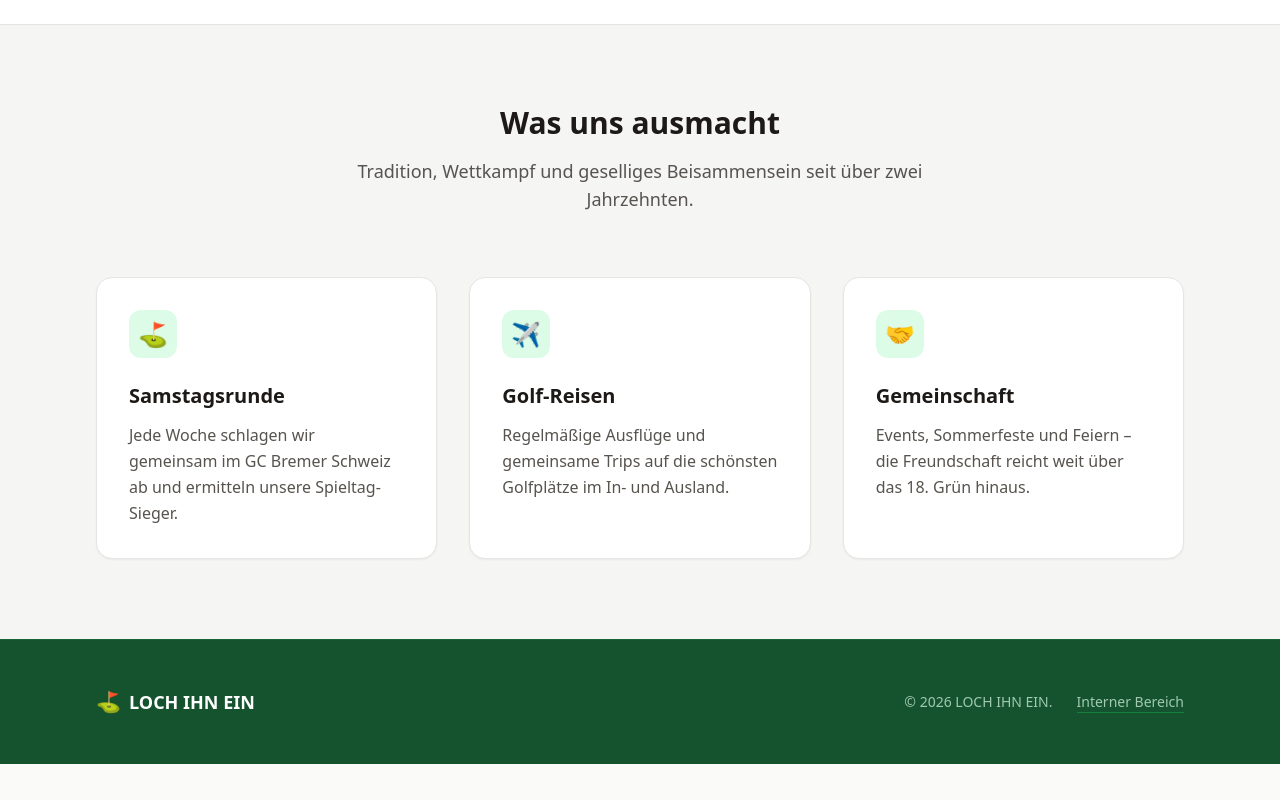
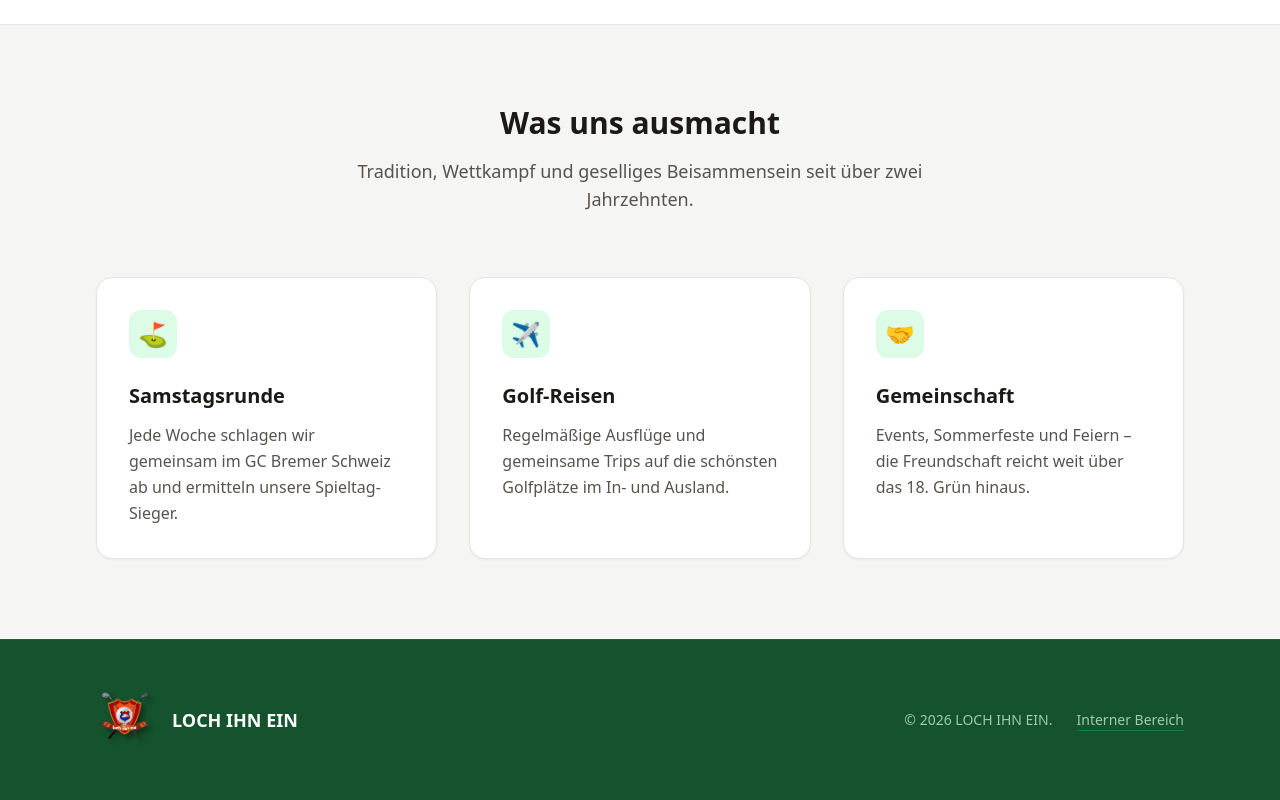
Before and after one commit to TST64/lochihnein-landingpage, a plain HTML site: page index.html in a window 1280 px wide. Shown: the part 1340-2140 px from the top of the page. Before the commit the page ends 2104 px from the top, so only its background shows below. Drawn offline with nearby package versions, Linux system fonts and the light colour scheme.

Commit message:
LOGO hinzugefügt

```diff
--- a/index.html
+++ b/index.html
@@ -31,7 +31,7 @@
     <header class="sticky top-0 z-50 bg-white/90 backdrop-blur-md border-b border-stone-200">
         <div class="max-w-6xl mx-auto px-4 sm:px-6 lg:px-8 h-20 flex items-center justify-between">
             <div class="flex items-center gap-3">
-                <span class="text-3xl">⛳</span>
+                <img src="LIE_Logo.png" alt="LOCH IHN EIN Logo" class="h-16 w-auto object-contain">
                 <span class="text-2xl font-black tracking-tight text-golf-900">LOCH IHN EIN</span>
             </div>
             <!-- Dezent versteckter Zugang oben rechts -->
@@ -127,8 +127,8 @@
     <!-- Footer -->
     <footer class="bg-golf-900 text-golf-100 py-12 border-t border-golf-800">
         <div class="max-w-6xl mx-auto px-4 sm:px-6 lg:px-8 flex flex-col sm:flex-row items-center justify-between gap-6">
-            <div class="flex items-center gap-2">
-                <span class="text-xl">⛳</span>
+            <div class="flex items-center gap-3">
+                <img src="LIE_Logo.png" alt="LOCH IHN EIN Logo" class="h-16 w-auto object-contain">
                 <span class="font-bold text-lg text-white">LOCH IHN EIN</span>
             </div>
             <div class="flex items-center gap-6 text-sm text-golf-100/70">
```
Also changed, not shown: LIE_Logo.png (added).
